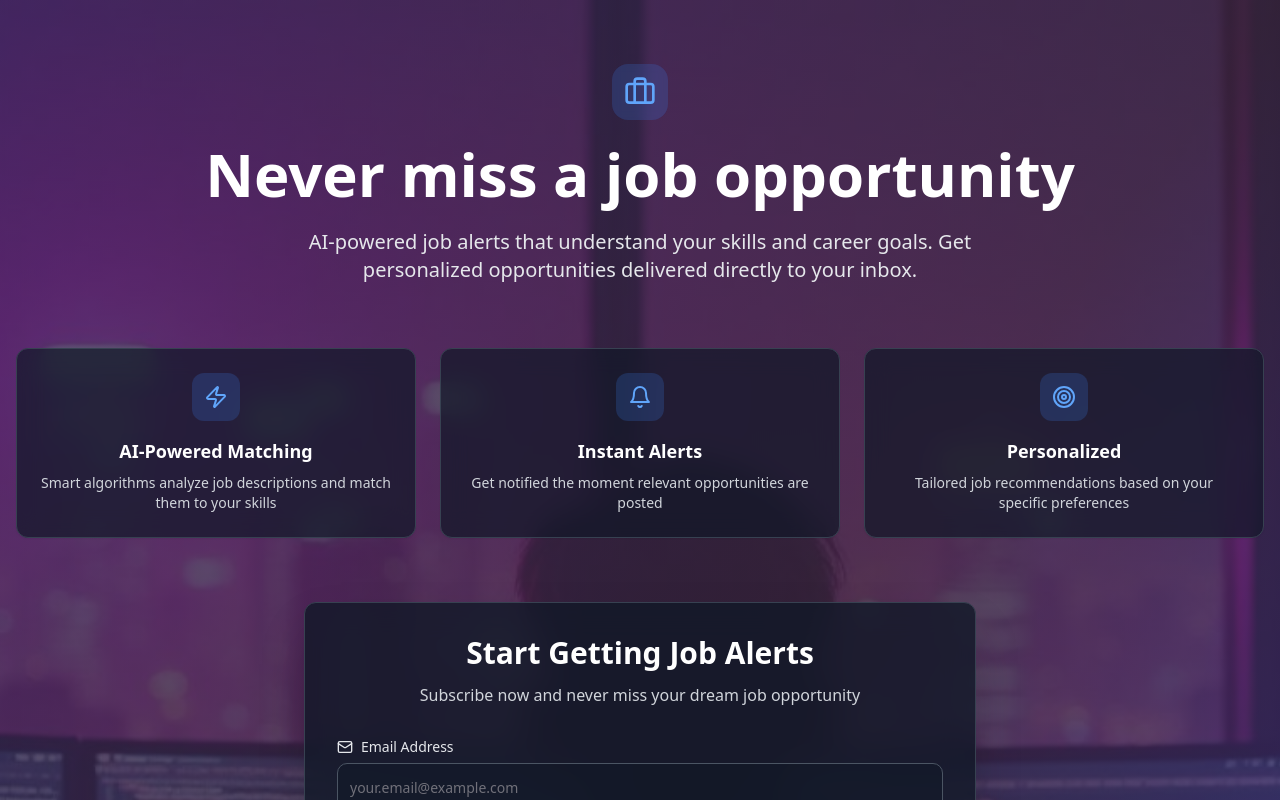
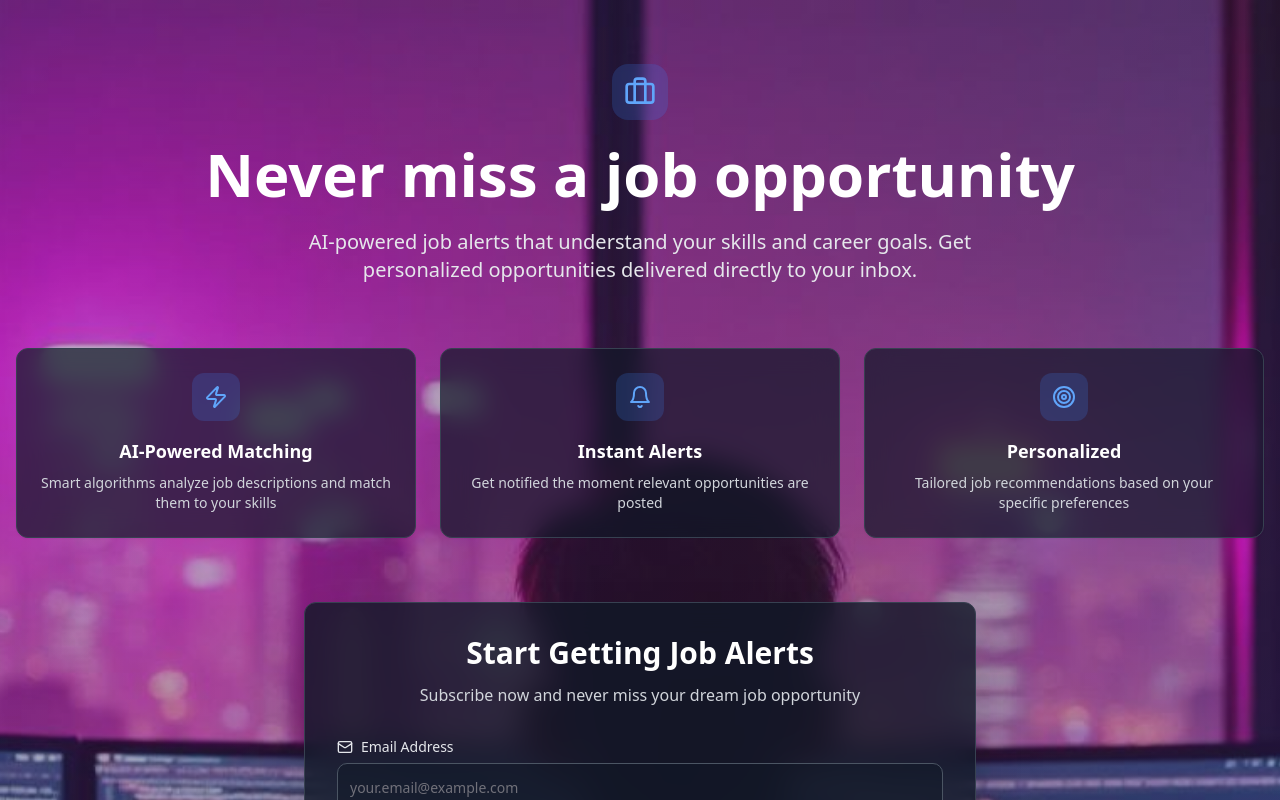
Before and after one commit to Raj-6660/Job-Finder, a React (Vite) app: page / in a window 1280 px wide. Shown: the top 800 px of the page. Built offline with nearby package versions, Linux system fonts and the light colour scheme.

Commit message:
Decrease background haziness
Make the background image more visible by decreasing its haziness.

```diff
--- a/src/components/JobAlertHero.tsx
+++ b/src/components/JobAlertHero.tsx
@@ -53,9 +53,9 @@ const JobAlertHero = () => {
         <img
           src={heroBackground}
           alt="Developer background"
-          className="w-full h-full object-cover opacity-50"
+          className="w-full h-full object-cover opacity-80"
         />
-        <div className="absolute inset-0 bg-gradient-to-br from-slate-800/60 via-gray-800/70 to-indigo-900/60"></div>
+        <div className="absolute inset-0 bg-gradient-to-br from-slate-800/20 via-gray-800/30 to-indigo-900/20"></div>
       </div>
 
       <div className="relative z-10 container mx-auto px-4 py-16">
```
